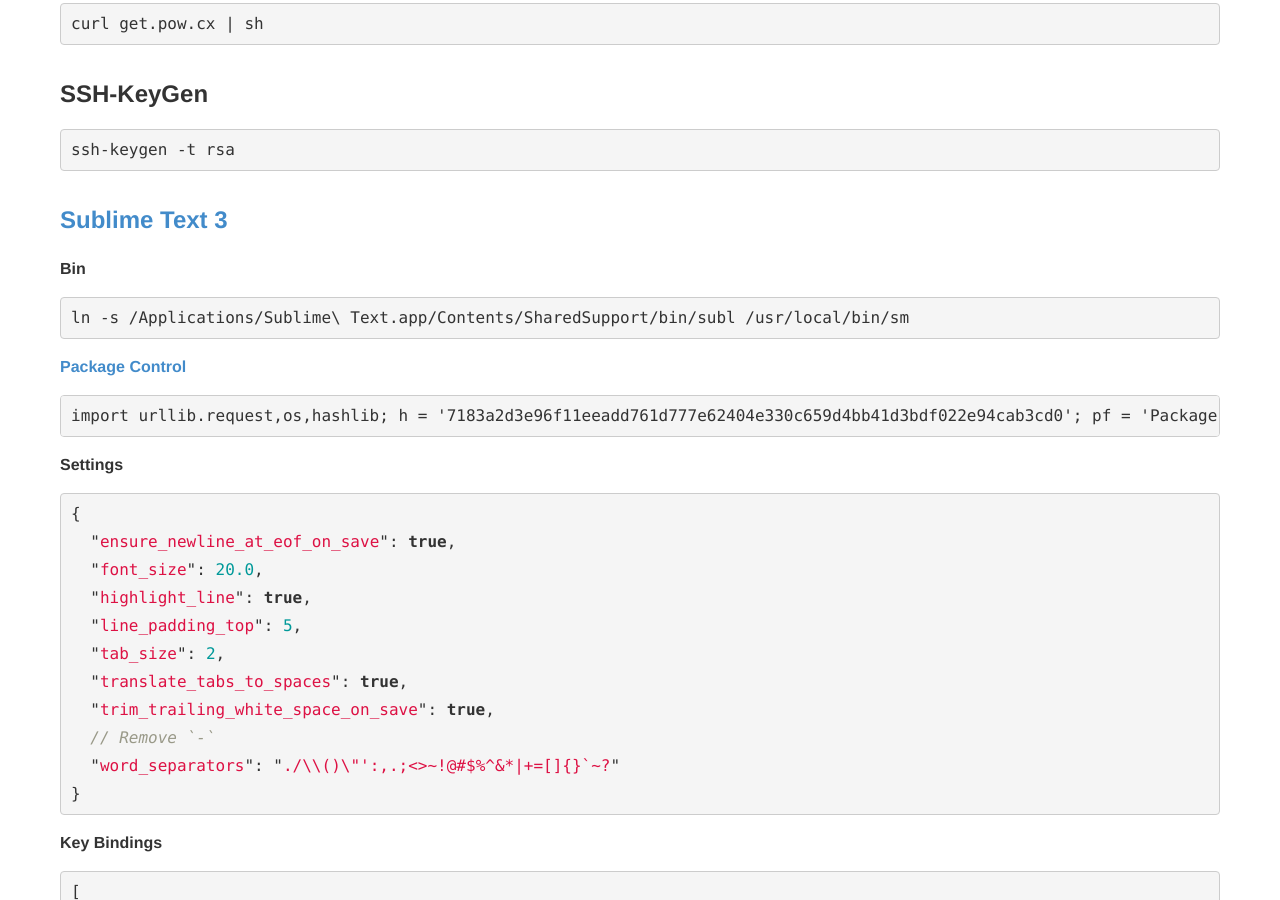
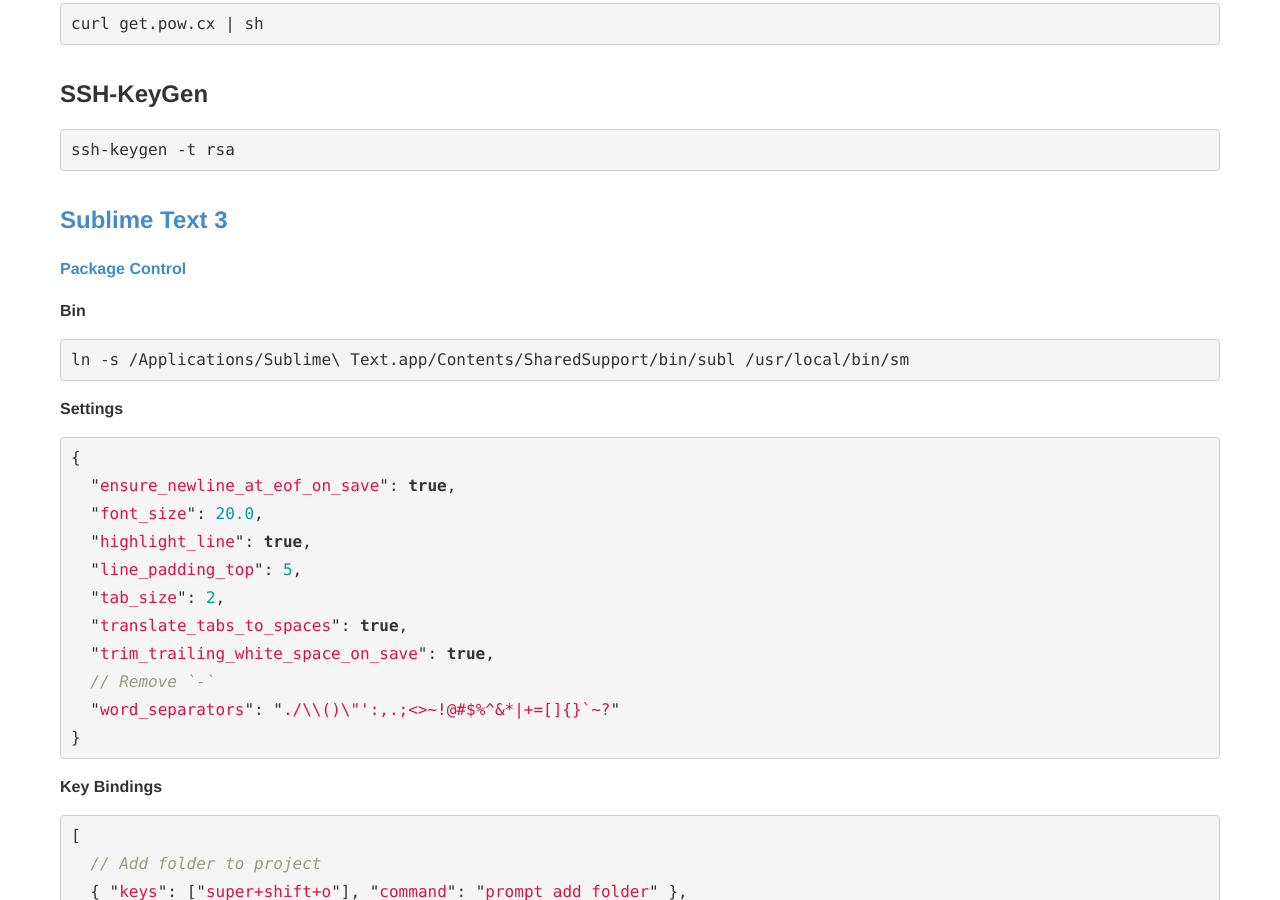
Before and after one commit to antife-yinyue/MrZhang.me, a Jekyll site: the page built from _posts/2013-05-11-after-reinstall-the-system.md, in a window 1280 px wide and 900 px high, scrolled down 2785 px. Built offline with Jekyll 4.4.1, drawn with Linux system fonts in a browser that asks for light colours; Markdown is read by kramdown in place of the engine named in the settings; comment, search, counter and statistics services are not loaded.

Commit message:
Update 2013-05-11-after-reinstall-the-system.md

````diff
--- a/_posts/2013-05-11-after-reinstall-the-system.md
+++ b/_posts/2013-05-11-after-reinstall-the-system.md
@@ -126,16 +126,12 @@
 
 ## [Sublime Text 3][]
 
+[__Package Control__][]
+
 __Bin__
 
 ```
 ln -s /Applications/Sublime\ Text.app/Contents/SharedSupport/bin/subl /usr/local/bin/sm
-```
-
-[__Package Control__][]
-
-```
-import urllib.request,os,hashlib; h = '7183a2d3e96f11eeadd761d777e62404e330c659d4bb41d3bdf022e94cab3cd0'; pf = 'Package Control.sublime-package'; ipp = sublime.installed_packages_path(); urllib.request.install_opener( urllib.request.build_opener( urllib.request.ProxyHandler()) ); by = urllib.request.urlopen( 'http://sublime.wbond.net/' + pf.replace(' ', '%20')).read(); dh = hashlib.sha256(by).hexdigest(); print('Error validating download (got %s instead of %s), please try manual install' % (dh, h)) if dh != h else open(os.path.join( ipp, pf), 'wb' ).write(by)
 ```
 
 __Settings__
@@ -186,5 +182,5 @@
 [osx]: https://github.com/robbyrussell/oh-my-zsh/wiki/Plugins#osx
 [Pow]: http://pow.cx/
 [Sublime Text 3]: http://www.sublimetext.com/3
-[__Package Control__]: https://sublime.wbond.net/
+[__Package Control__]: https://sublime.wbond.net/installation
 [Download]: https://gist.github.com/jsw0528/5889931/download
````
